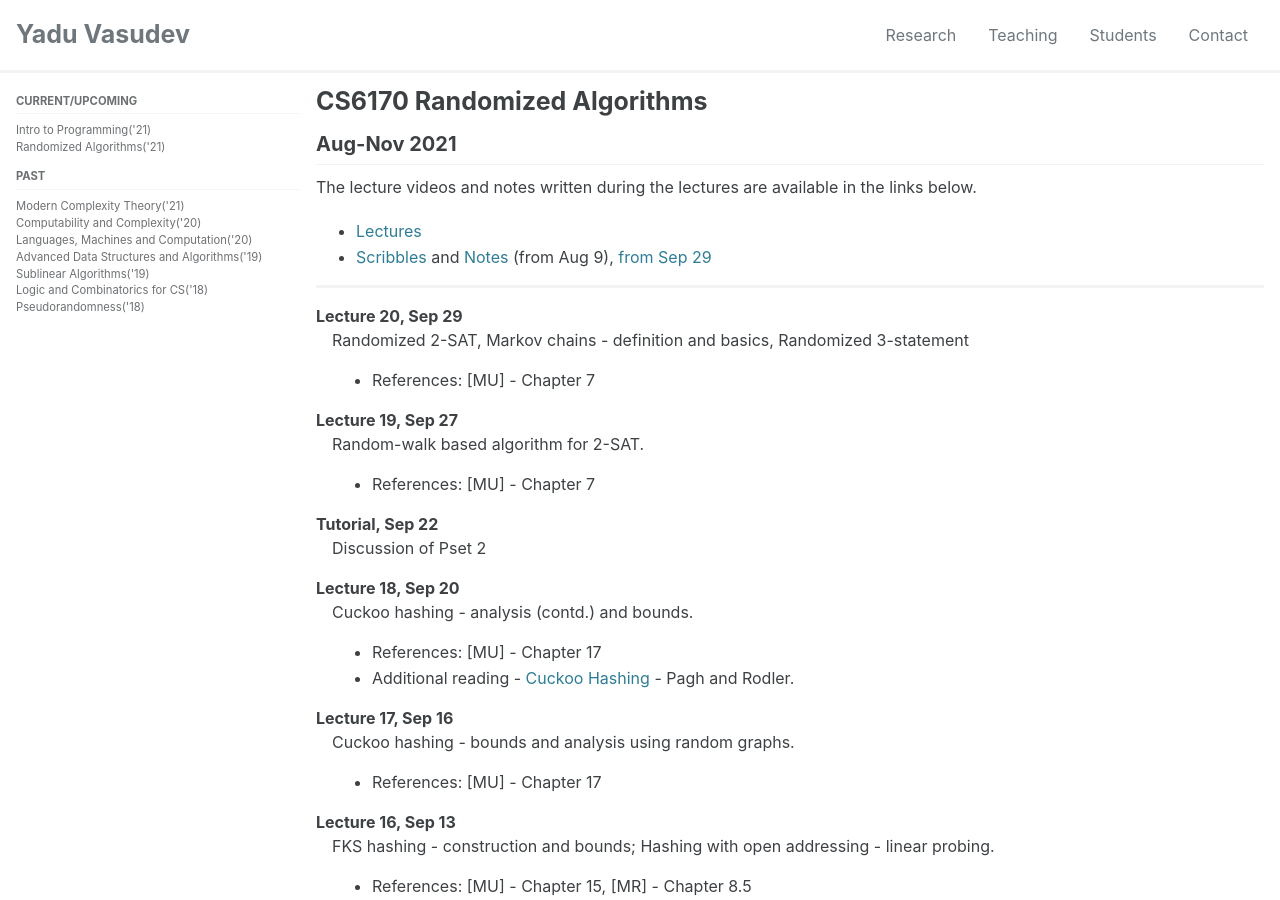
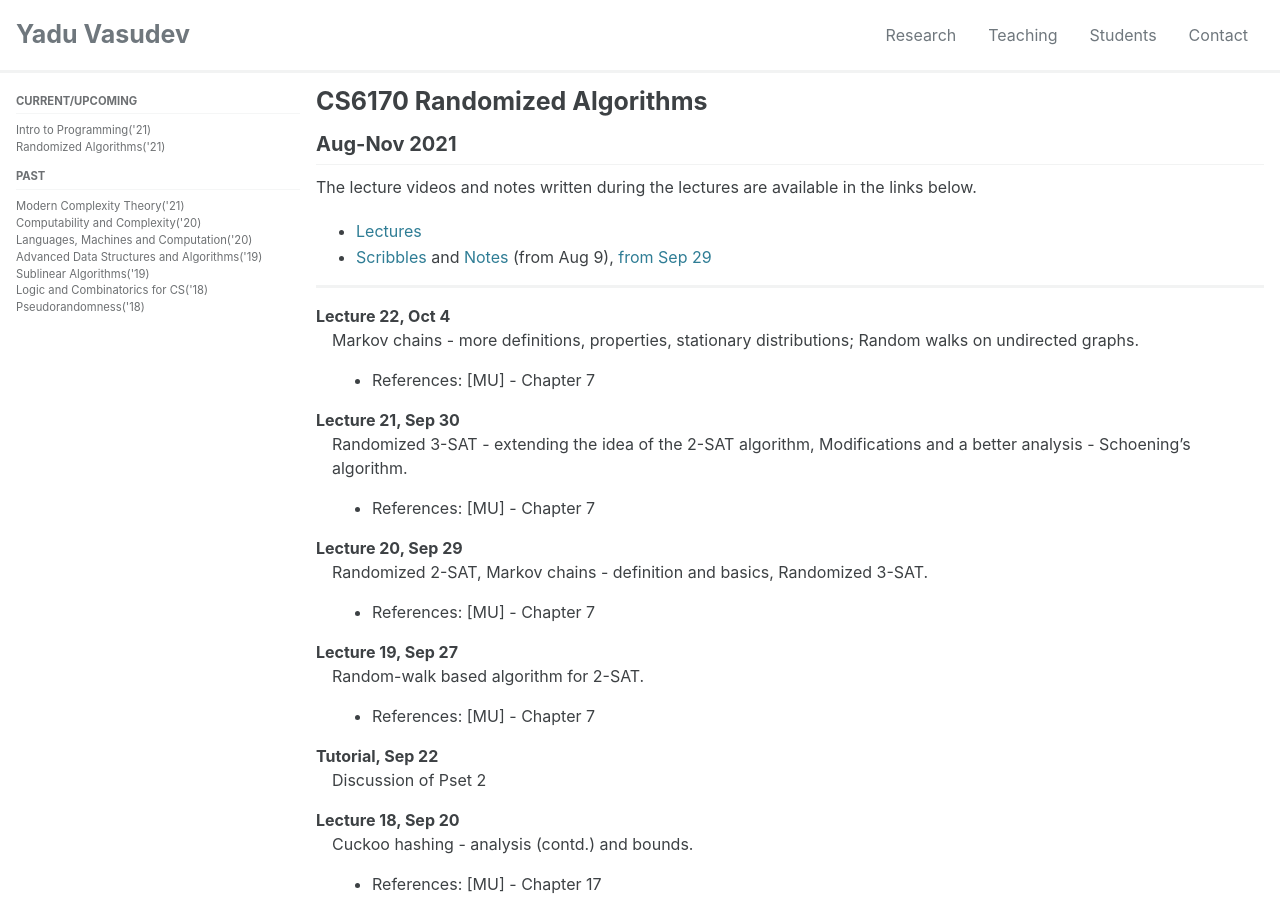
Before and after one commit to yaduvasudev/yaduvasudev.github.io, a Jekyll site: the page built from _pages/6170-21-lectures.md, in a window 1280 px wide and 900 px high. Built offline with Jekyll 4.4.1, drawn with Linux system fonts in a browser that asks for light colours; cached includes are drawn as plain includes; formulas are drawn with MathJax 3.

Commit message:
Update 6170-21-lectures.md
Lectures 21 and 22 with references

```diff
--- a/_pages/6170-21-lectures.md
+++ b/_pages/6170-21-lectures.md
@@ -14,8 +14,16 @@ The lecture videos and notes written during the lectures are available in the li
 - [Scribbles](https://drive.google.com/drive/folders/1Qe_6Kr5V5LlGuCRcxGxqcOnaoGHpS57X?usp=sharing) and [Notes](https://1drv.ms/u/s!Av99lURRg1j_umQuc2a1uqqanbwr) (from Aug 9), [from Sep 29](https://1drv.ms/p/s!Av99lURRg1j_vAZ-b9A638BQDsaa?e=A6qYeM)
 
 ---
+Lecture 22, Oct 4
+: Markov chains - more definitions, properties, stationary distributions; Random walks on undirected graphs.
+- References: [MU] - Chapter 7
+
+Lecture 21, Sep 30
+: Randomized 3-SAT - extending the idea of the 2-SAT algorithm, Modifications and a better analysis - Schoening's algorithm.
+- References: [MU] - Chapter 7
+
 Lecture 20, Sep 29
-: Randomized 2-SAT, Markov chains - definition and basics, Randomized 3-statement
+: Randomized 2-SAT, Markov chains - definition and basics, Randomized 3-SAT.
 - References: [MU] - Chapter 7
 
 Lecture 19, Sep 27
```
